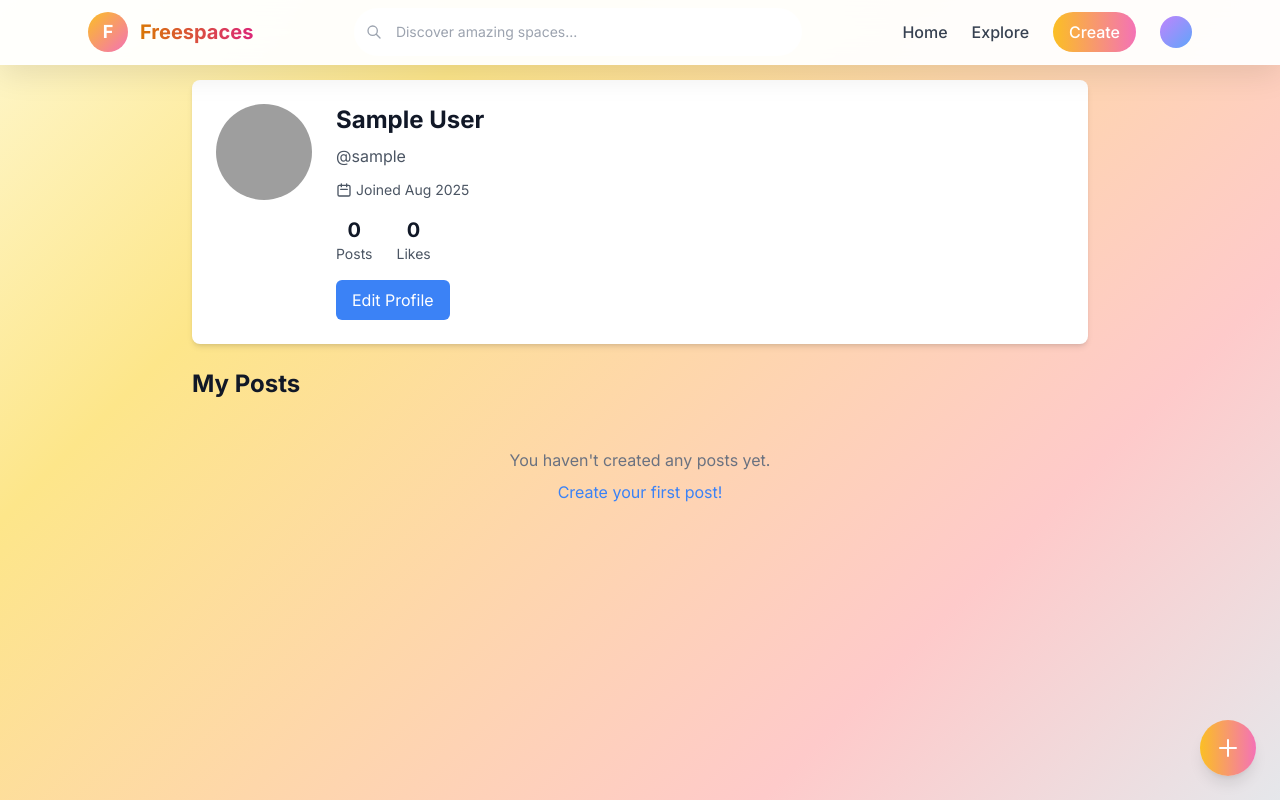
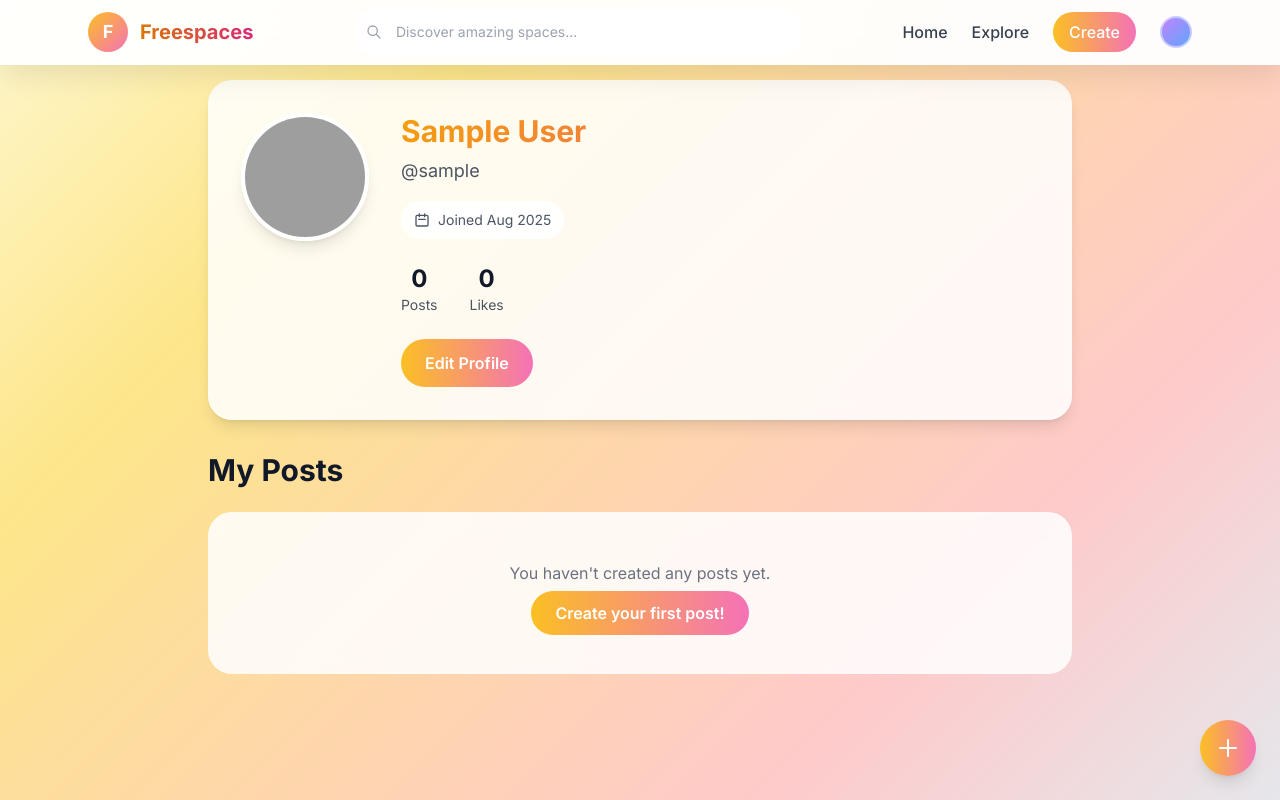
Before and after one commit to saponnness/freespaces, a Django app: page /accounts/profile/ in a window 1280 px wide. Run offline with Django 5.2, Linux system fonts and the light colour scheme; the visitor is signed in with stand-in values (Sample User, id 1); data comes from the database, SQL or seed files in the repository; data that the repository does not hold is empty; some libraries are stand-ins or nearby versions; grey boxes are pictures that could not be loaded.

Commit message:
Add profile page enhancements with new styles, profile tabs, and follow functionality; improve avatar display and user stats layout.

```diff
--- a/static/css/main.css
+++ b/static/css/main.css
@@ -415,3 +415,106 @@ textarea:focus {
     background: linear-gradient(135deg, #fbbf24, #ec4899);
     color: white;
 }
+
+
+/* Profile styles */
+.profile-header {
+    background: linear-gradient(135deg, rgba(255, 255, 255, 0.9), rgba(255, 255, 255, 0.7));
+    backdrop-filter: blur(15px);
+}
+
+/* Avatar Styles */
+.avatar {
+    object-fit: cover;
+    border: 2px solid rgba(255, 255, 255, 0.5);
+}
+
+.avatar:hover {
+    border-color: #fbbf24;
+    transform: scale(1.05);
+    transition: all 0.2s ease;
+}
+
+.profile-stats {
+    display: flex;
+    gap: 2rem;
+    margin: 1rem 0;
+}
+
+.stat-item {
+    text-align: center;
+}
+
+.stat-number {
+    font-size: 1.5rem;
+    font-weight: 700;
+    color: #111827;
+}
+
+.stat-label {
+    font-size: 0.875rem;
+    color: #6b7280;
+    text-transform: uppercase;
+    letter-spacing: 0.05em;
+}
+
+/* Profile tabs */
+.profile-tabs {
+    border-bottom: 1px solid #e5e7eb;
+    margin-bottom: 2rem;
+}
+
+.profile-tab {
+    padding: 1rem 1.5rem;
+    border-bottom: 2px solid transparent;
+    color: #6b7280;
+    cursor: pointer;
+    transition: all 0.2s ease;
+}
+
+.profile-tab:hover {
+    color: #374151;
+}
+
+.profile-tab.active {
+    color: #fbbf24;
+    border-bottom-color: #fbbf24;
+}
+
+/* Bio styles */
+.profile-bio {
+    max-width: 500px;
+    line-height: 1.6;
+    color: #4b5563;
+}
+
+.profile-links {
+    display: flex;
+    flex-wrap: wrap;
+    gap: 0.5rem;
+    margin: 1rem 0;
+}
+
+.profile-link {
+    display: inline-flex;
+    align-items: center;
+    padding: 0.5rem 1rem;
+    background: rgba(255, 255, 255, 0.7);
+    border-radius: 9999px;
+    color: #6b7280;
+    text-decoration: none;
+    font-size: 0.875rem;
+    transition: all 0.2s ease;
+}
+
+.profile-link:hover {
+    background: rgba(255, 255, 255, 0.9);
+    color: #374151;
+    transform: translateY(-1px);
+}
+
+@media (min-width: 768px) {
+    .masonry-image, .masonry-placeholder {
+        height: 280px;
+    }
+}
--- a/templates/accounts/profile.html
+++ b/templates/accounts/profile.html
@@ -3,18 +3,18 @@
 {% block title %}{{ profile.user.username }} - Freespaces{% endblock %}
 
 {% block content %}
-<div class="max-w-4xl mx-auto">
+<div class="max-w-4xl mx-auto px-4">
     <!-- Profile Header -->
-    <div class="bg-white rounded-lg shadow-md p-6 mb-6">
-        <div class="flex flex-col md:flex-row items-center md:items-start space-y-4 md:space-y-0 md:space-x-6">
+    <div class="glass-effect rounded-3xl shadow-lg p-8 mb-8">
+        <div class="flex flex-col md:flex-row items-center md:items-start space-y-6 md:space-y-0 md:space-x-8">
             <!-- Avatar -->
             <div class="flex-shrink-0">
                 {% if profile.avatar %}
                     <img src="{{ profile.avatar.url }}" alt="{{ profile.user.username }}"
-                         class="w-24 h-24 rounded-full object-cover">
+                         class="w-32 h-32 rounded-full object-cover border-4 border-white shadow-lg">
                 {% else %}
-                    <div class="w-24 h-24 rounded-full bg-gray-300 flex items-center justify-center">
-                        <span class="text-gray-600 text-2xl font-bold">
+                    <div class="w-32 h-32 rounded-full bg-gradient-to-br from-purple-400 to-blue-400 flex items-center justify-center shadow-lg border-4 border-white">
+                        <span class="text-white text-4xl font-bold">
                             {{ profile.user.username|first|upper }}
                         </span>
                     </div>
@@ -23,7 +23,7 @@
 
             <!-- Profile Info -->
             <div class="flex-1 text-center md:text-left">
-                <h1 class="text-2xl font-bold text-gray-900 mb-2">
+                <h1 class="text-3xl font-bold gradient-text mb-2">
                     {% if profile.user.first_name %}
                         {{ profile.user.first_name }} {{ profile.user.last_name }}
                     {% else %}
@@ -31,16 +31,16 @@
                     {% endif %}
                 </h1>
 
-                <p class="text-gray-600 mb-3">@{{ profile.user.username }}</p>
+                <p class="text-gray-600 text-lg mb-4">@{{ profile.user.username }}</p>
 
                 {% if profile.bio %}
-                    <p class="text-gray-700 mb-3">{{ profile.bio }}</p>
+                    <p class="text-gray-700 mb-6 leading-relaxed">{{ profile.bio }}</p>
                 {% endif %}
 
-                <div class="flex flex-wrap justify-center md:justify-start gap-4 text-sm text-gray-600 mb-4">
+                <div class="flex flex-wrap justify-center md:justify-start gap-6 text-sm text-gray-600 mb-6">
                     {% if profile.location %}
-                        <div class="flex items-center">
-                            <svg class="w-4 h-4 mr-1" fill="none" stroke="currentColor" viewBox="0 0 24 24">
+                        <div class="flex items-center glass-effect px-3 py-2 rounded-full">
+                            <svg class="w-4 h-4 mr-2" fill="none" stroke="currentColor" viewBox="0 0 24 24">
                                 <path stroke-linecap="round" stroke-linejoin="round" stroke-width="2"
                                       d="M17.657 16.657L13.414 20.9a1.998 1.998 0 01-2.827 0l-4.244-4.243a8 8 0 1111.314 0z"/>
                                 <path stroke-linecap="round" stroke-linejoin="round" stroke-width="2"
@@ -51,8 +51,8 @@
                     {% endif %}
 
                     {% if profile.website %}
-                        <div class="flex items-center">
-                            <svg class="w-4 h-4 mr-1" fill="none" stroke="currentColor" viewBox="0 0 24 24">
+                        <div class="flex items-center glass-effect px-3 py-2 rounded-full">
+                            <svg class="w-4 h-4 mr-2" fill="none" stroke="currentColor" viewBox="0 0 24 24">
                                 <path stroke-linecap="round" stroke-linejoin="round" stroke-width="2"
                                       d="M13.828 10.172a4 4 0 00-5.656 0l-4 4a4 4 0 105.656 5.656l1.102-1.101m-.758-4.899a4 4 0 005.656 0l4-4a4 4 0 00-5.656-5.656l-1.1 1.1"/>
                             </svg>
@@ -61,8 +61,8 @@
                         </div>
                     {% endif %}
 
-                    <div class="flex items-center">
-                        <svg class="w-4 h-4 mr-1" fill="none" stroke="currentColor" viewBox="0 0 24 24">
+                    <div class="flex items-center glass-effect px-3 py-2 rounded-full">
+                        <svg class="w-4 h-4 mr-2" fill="none" stroke="currentColor" viewBox="0 0 24 24">
                             <path stroke-linecap="round" stroke-linejoin="round" stroke-width="2"
                                   d="M8 7V3m8 4V3m-9 8h10M5 21h14a2 2 0 002-2V7a2 2 0 00-2-2H5a2 2 0 00-2 2v12a2 2 0 002 2z"/>
                         </svg>
@@ -71,20 +71,20 @@
                 </div>
 
                 <!-- Stats -->
-                <div class="flex justify-center md:justify-start gap-6 mb-4">
+                <div class="flex justify-center md:justify-start gap-8 mb-6">
                     <div class="text-center">
-                        <div class="text-xl font-bold text-gray-900">{{ profile.posts_count }}</div>
+                        <div class="text-2xl font-bold text-gray-900">{{ profile.posts_count }}</div>
                         <div class="text-gray-600 text-sm">Posts</div>
                     </div>
                     <div class="text-center">
-                        <div class="text-xl font-bold text-gray-900">{{ profile.likes_received }}</div>
+                        <div class="text-2xl font-bold text-gray-900">{{ profile.likes_received }}</div>
                         <div class="text-gray-600 text-sm">Likes</div>
                     </div>
                 </div>
 
                 {% if user == profile.user %}
                     <a href="{% url 'accounts:edit_profile' %}"
-                       class="inline-block bg-blue-500 text-white px-4 py-2 rounded-md hover:bg-blue-600 transition duration-200">
+                       class="inline-block bg-gradient-to-r from-amber-400 to-pink-400 text-white px-6 py-3 rounded-full hover:shadow-lg transition-all duration-200 font-semibold">
                         Edit Profile
                     </a>
                 {% endif %}
@@ -93,8 +93,8 @@
     </div>
 
     <!-- User's Posts -->
-    <div class="mb-6">
-        <h2 class="text-2xl font-bold text-gray-900 mb-4">
+    <div class="mb-8">
+        <h2 class="text-3xl font-bold text-gray-900 mb-6">
             {% if user == profile.user %}
                 My Posts
             {% else %}
@@ -103,53 +103,54 @@
         </h2>
 
         {% if profile.user.posts.all %}
-            <div class="grid grid-cols-1 md:grid-cols-2 lg:grid-cols-3 gap-6">
+            <div class="masonry-grid">
                 {% for post in profile.user.posts.all %}
                     {% if post.status == 'published' or user == profile.user %}
-                        <div class="bg-white rounded-lg shadow-md overflow-hidden hover:shadow-lg transition duration-200">
+                        <div class="masonry-item">
+                            <div class="glass-effect rounded-3xl overflow-hidden card-hover post-card">
+                                <div class="relative">
                                     {% if post.featured_image %}
                                         <img src="{{ post.featured_image.url }}" alt="{{ post.title }}"
-                                     class="w-full h-40 object-cover">
+                                            class="w-full object-cover masonry-image">
                                     {% else %}
-                                <div class="w-full h-40 bg-gradient-to-br from-blue-400 to-purple-500 flex items-center justify-center">
+                                        <div class="w-full bg-gradient-to-br from-blue-400 to-purple-500 flex items-center justify-center masonry-placeholder">
                                             <span class="text-white font-medium">{{ post.category.name|default:"Post" }}</span>
                                         </div>
                                     {% endif %}
 
-                            <div class="p-4">
-                                <div class="flex items-center justify-between mb-2">
+                                    <div class="absolute top-4 left-4">
                                         {% if post.category %}
-                                        <span class="bg-blue-100 text-blue-800 text-xs px-2 py-1 rounded-full">
+                                            <span class="category-badge text-purple-600 text-xs font-semibold px-3 py-1.5 rounded-full">
+                                                {% if post.category.name == "Photography" %}📸{% elif post.category.name == "Web Design" %}💻{% elif post.category.name == "Workspace" %}🏠{% else %}🎨{% endif %}
                                                 {{ post.category.name }}
                                             </span>
                                         {% endif %}
 
                                         {% if post.status == 'draft' %}
-                                        <span class="bg-yellow-100 text-yellow-800 text-xs px-2 py-1 rounded-full">
+                                            <span class="bg-yellow-100 text-yellow-800 text-xs px-3 py-1.5 rounded-full ml-2">
                                                 Draft
                                             </span>
                                         {% endif %}
                                     </div>
+                                </div>
 
-                                <h3 class="text-lg font-semibold mb-2 text-gray-900">
+                                <div class="p-5">
+                                    <h3 class="font-bold text-lg text-gray-800 mb-2 leading-tight">
                                         <a href="{{ post.get_absolute_url }}" class="hover:text-blue-600">
                                             {{ post.title }}
                                         </a>
                                     </h3>
 
-                                <p class="text-gray-600 text-sm mb-3">{{ post.excerpt }}</p>
+                                    <p class="text-gray-600 text-sm mb-4 leading-relaxed">{{ post.excerpt }}</p>
 
-                                <div class="flex items-center justify-between text-sm">
-                                    <span class="text-gray-500">{{ post.created_at|date:"M d, Y" }}</span>
+                                    <div class="flex items-center justify-between">
+                                        <span class="text-gray-500 text-sm">{{ post.created_at|date:"M d, Y" }}</span>
                                         {% if post.status == 'published' %}
-                                        <div class="flex items-center text-gray-600">
-                                            <svg class="w-4 h-4 mr-1" fill="none" stroke="currentColor" viewBox="0 0 24 24">
-                                                <path stroke-linecap="round" stroke-linejoin="round" stroke-width="2"
-                                                      d="M4.318 6.318a4.5 4.5 0 000 6.364L12 20.364l7.682-7.682a4.5 4.5 0 00-6.364-6.364L12 7.682l-1.318-1.364a4.5 4.5 0 00-6.364 0z"/>
-                                            </svg>
-                                            {{ post.likes.count }}
+                                            <div class="flex items-center space-x-4">
+                                                {% include 'includes/like_button.html' %}
                                             </div>
                                         {% endif %}
+                                    </div>
                                 </div>
                             </div>
                         </div>
@@ -157,14 +158,18 @@
                 {% endfor %}
             </div>
         {% else %}
-            <div class="text-center py-8 text-gray-500">
+            <div class="glass-effect rounded-3xl p-12 text-center">
+                <div class="text-gray-500 mb-4">
                     {% if user == profile.user %}
                         You haven't created any posts yet.
-                    <div class="mt-2">
-                        <a href="{% url 'posts:create' %}" class="text-blue-500 hover:underline">Create your first post!</a>
-                    </div>
                     {% else %}
                         {{ profile.user.username }} hasn't published any posts yet.
+                    {% endif %}
+                </div>
+                {% if user == profile.user %}
+                    <a href="{% url 'posts:create' %}" class="bg-gradient-to-r from-amber-400 to-pink-400 text-white px-6 py-3 rounded-full hover:shadow-lg transition-all duration-200 font-semibold">
+                        Create your first post!
+                    </a>
                 {% endif %}
             </div>
         {% endif %}
```
Also changed, not shown: static/js/main.js (+57 -0 lines). Lines whose indentation alone changed are shown as unchanged.
